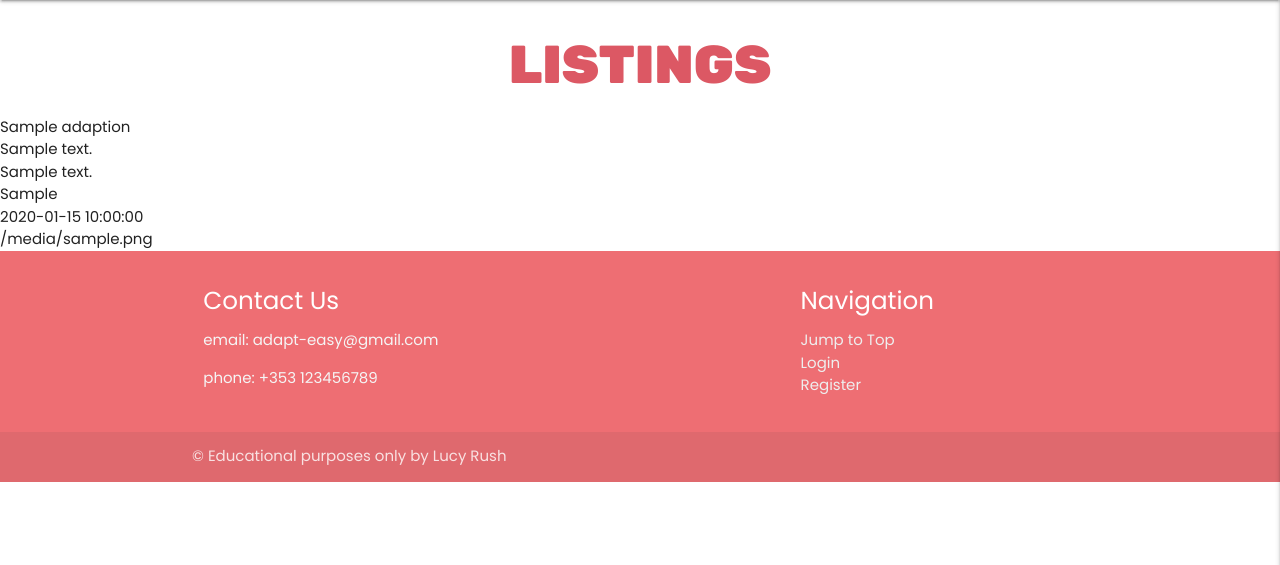
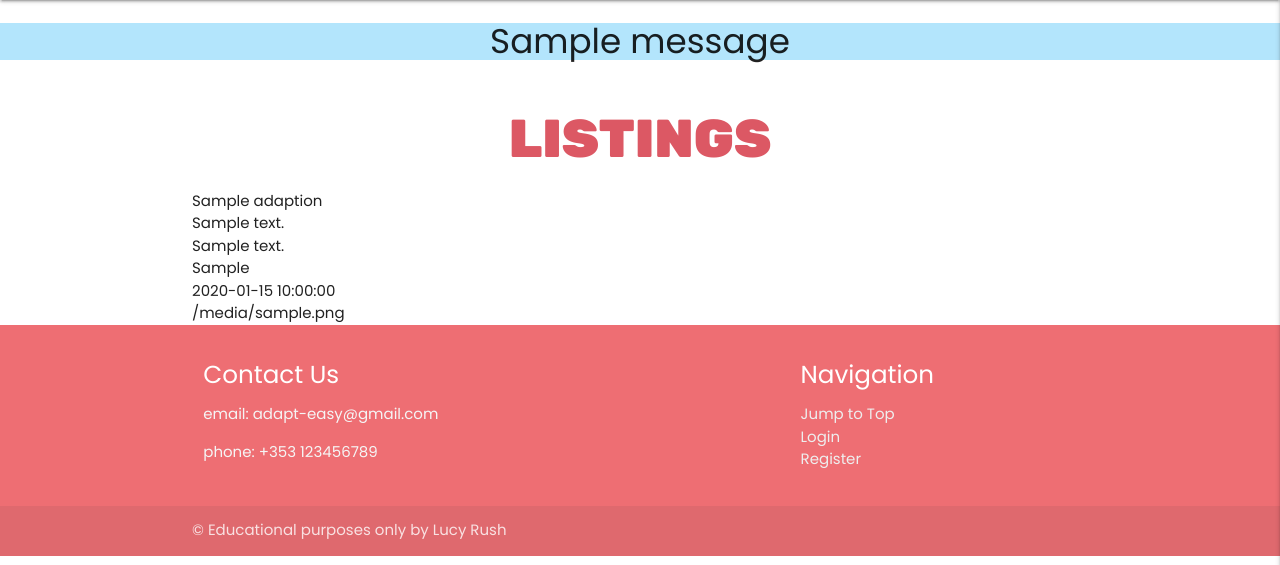
Before and after one commit to lucyrush/adapt-easy, a Flask app: page / in a window 1280 px wide. Shown: the part 64-629 px from the top of the page. Run offline with Flask 2, Linux system fonts and the light colour scheme; one stand-in notice (Sample message) is shown; a database or web service that is not in the repository returns one stand-in record (values such as "Sample title"); some libraries are stand-ins or nearby versions.

Commit message:
Add Registration successful flash message

```diff
--- a/templates/base.html
+++ b/templates/base.html
@@ -60,7 +60,23 @@
       </ul>
     </header>
 
-    {% block content %} {% endblock %}
+    <section>
+        <!-- flash messages -->
+        {% with messages = get_flashed_messages() %}
+            {% if messages %}
+                {% for message in messages %}
+                    <div class="row flashes">
+                        <h4 class="light-blue lighten-4 center-align">{{ message }}</h4>
+                    </div>
+                {% endfor %}
+            {% endif %}
+        {% endwith %}
+    </section>
+
+    <main class="container">
+        {% block content %}
+        {% endblock %}
+    </main>
 
     <script src="https://code.jquery.com/jquery-3.5.1.min.js" integrity="sha256-9/aliU8dGd2tb6OSsuzixeV4y/faTqgFtohetphbbj0=" crossorigin="anonymous"></script>
     <script src="https://cdnjs.cloudflare.com/ajax/libs/materialize/1.0.0/js/materialize.min.js"></script>
```
